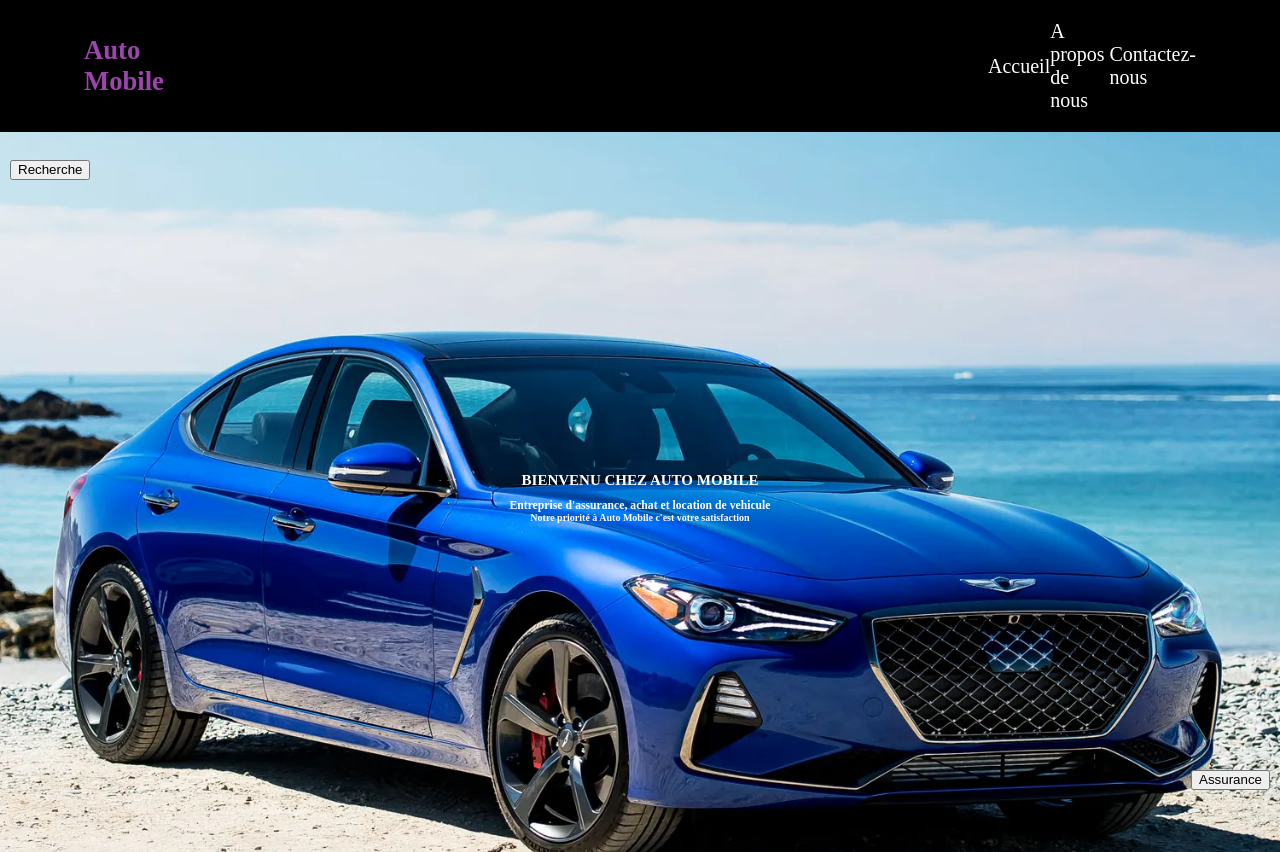
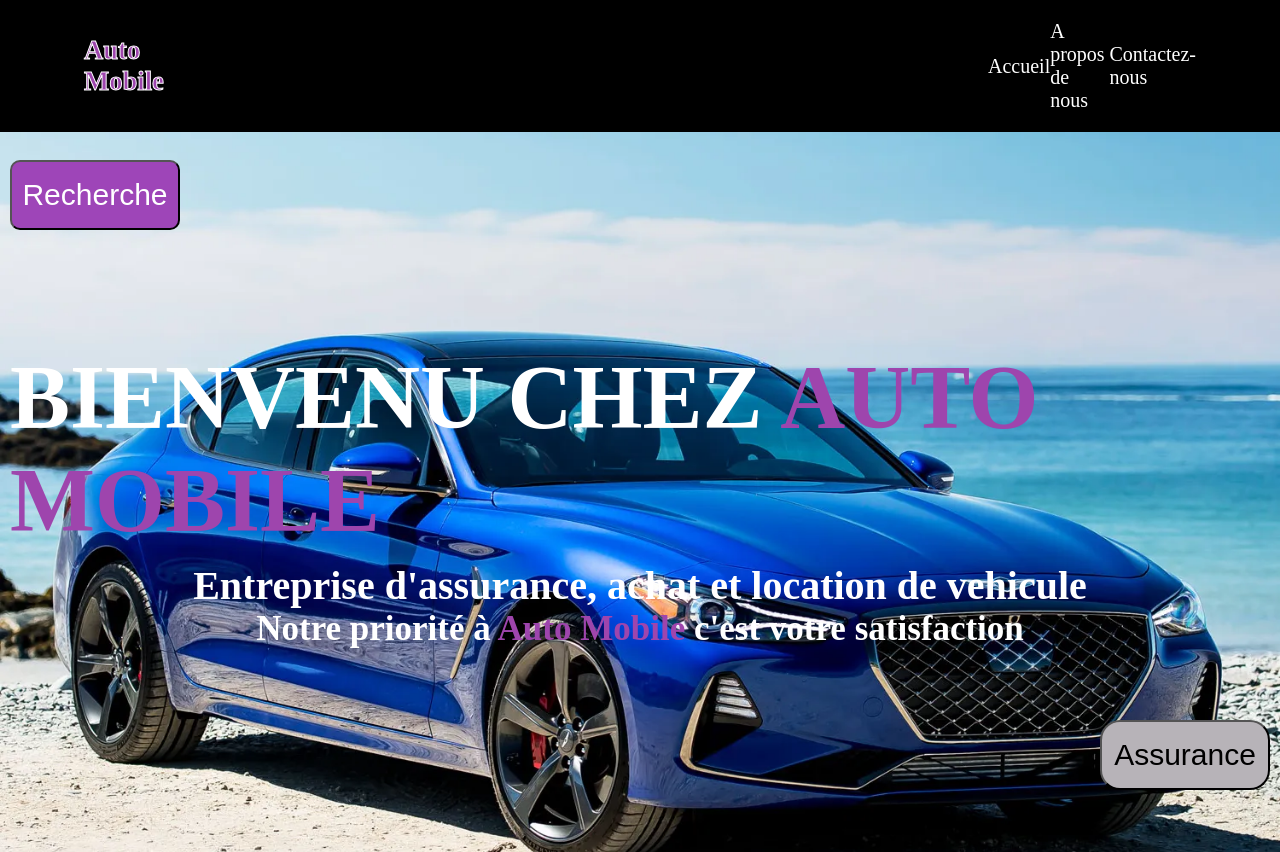
Before and after one commit to Yasmineaka/Projet-html, a plain HTML site: page Site Automobile/index.html in a window 1280 px wide. Drawn offline with Linux system fonts and the light colour scheme.

Commit message:
projet html

```diff
--- a/Site Automobile/index.html
+++ b/Site Automobile/index.html
@@ -19,9 +19,10 @@
     </nav>
 </header>
 <section class="page">
-    <h2>BIENVENU CHEZ AUTO MOBILE</h2>
+    <h2>BIENVENU CHEZ <span>AUTO MOBILE</span></h2>
     <h3>Entreprise d'assurance, achat et location de vehicule</h3>
-    <h4>Notre priorité à Auto Mobile c'est votre satisfaction</h4>
+    <h4>Notre priorité à <span>Auto Mobile</span> c'est votre satisfaction</h4>
+    <h5><i class="fa-regular fa-user"></i></h5>
     <button class="bouton1">Assurance</button>
     <button class="bouton2">Recherche</button>
 
--- a/Site Automobile/style.css
+++ b/Site Automobile/style.css
@@ -48,6 +48,8 @@ nav ul {
 
 #logo {
      flex: 1 1 40rem;
+     -webkit-text-stroke-width: 1px;
+     -webkit-text-stroke-color: white;
 }
 
 /* première image*/
@@ -65,20 +67,47 @@ nav ul {
 
 .page h2 {
     padding: 1rem;
+    font-size: bold ;
+    font-size: 900%;
 }
 h1 {
     font-size: 20pt;
 }
 h3 {
     padding: 0,5rem;
+    font-size: 400%;
 }
+h4 {
+    font-size: 350%;
+}
+
+h5 {
+    bottom: 5px;
+    right: 5px;
+}
+
 .bouton1 {
     position: absolute;
     bottom: 10px;
     right: 10px;
+    background-color: rgb(183, 179, 184);
+    border-radius: 20px;
+   width: 170px;
+   height: 70px;
+   font-size: 300%;
+
 }
 .bouton2 {
     position: absolute;
     top: 160px;
     left: 10px;
+    background-color: rgb(158, 69, 184);
+    border-radius: 10px;
+    width: 170px;
+    height: 70px;
+    font-size: 300%;
+    color: white;
 }
+span {
+    color: rgb(158, 69, 173);
+}
```
Also changed, not shown: 1 other file.
